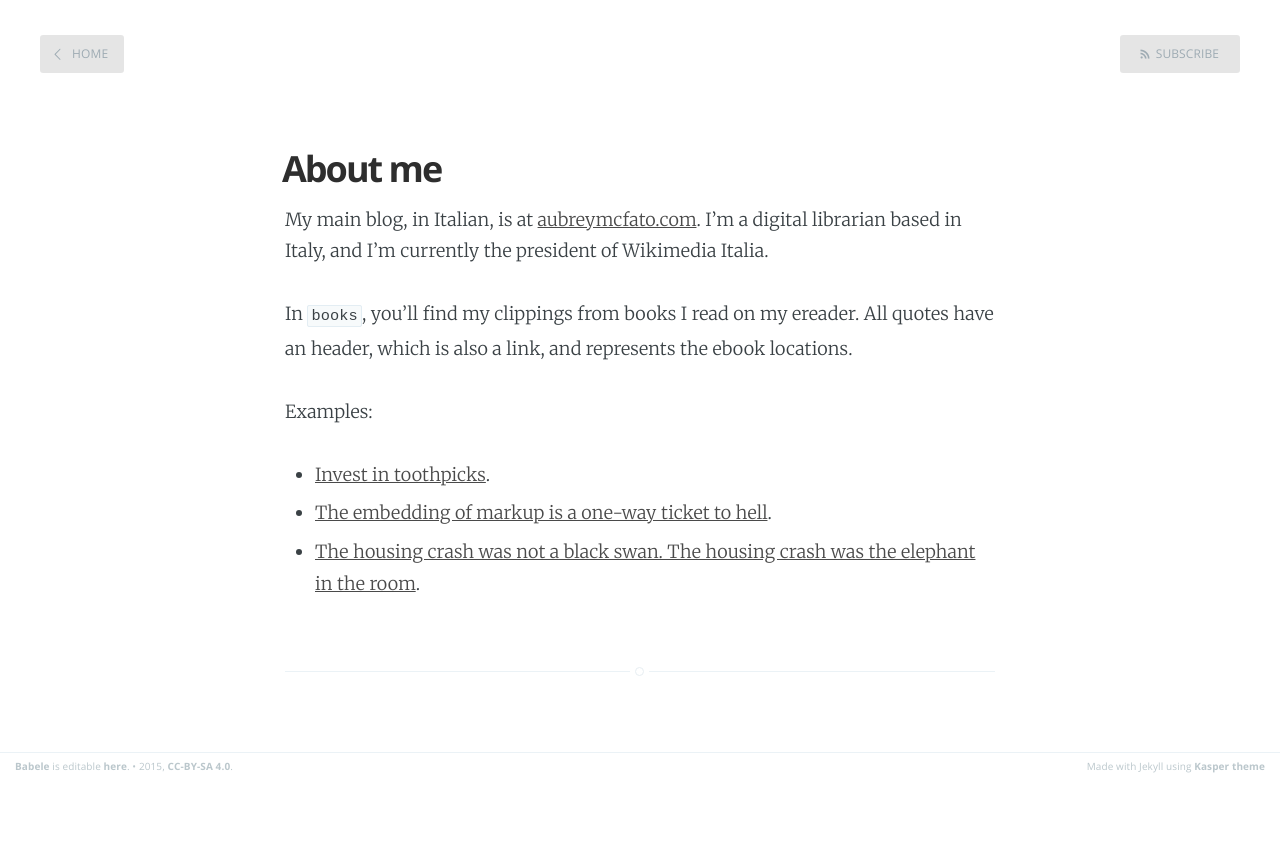
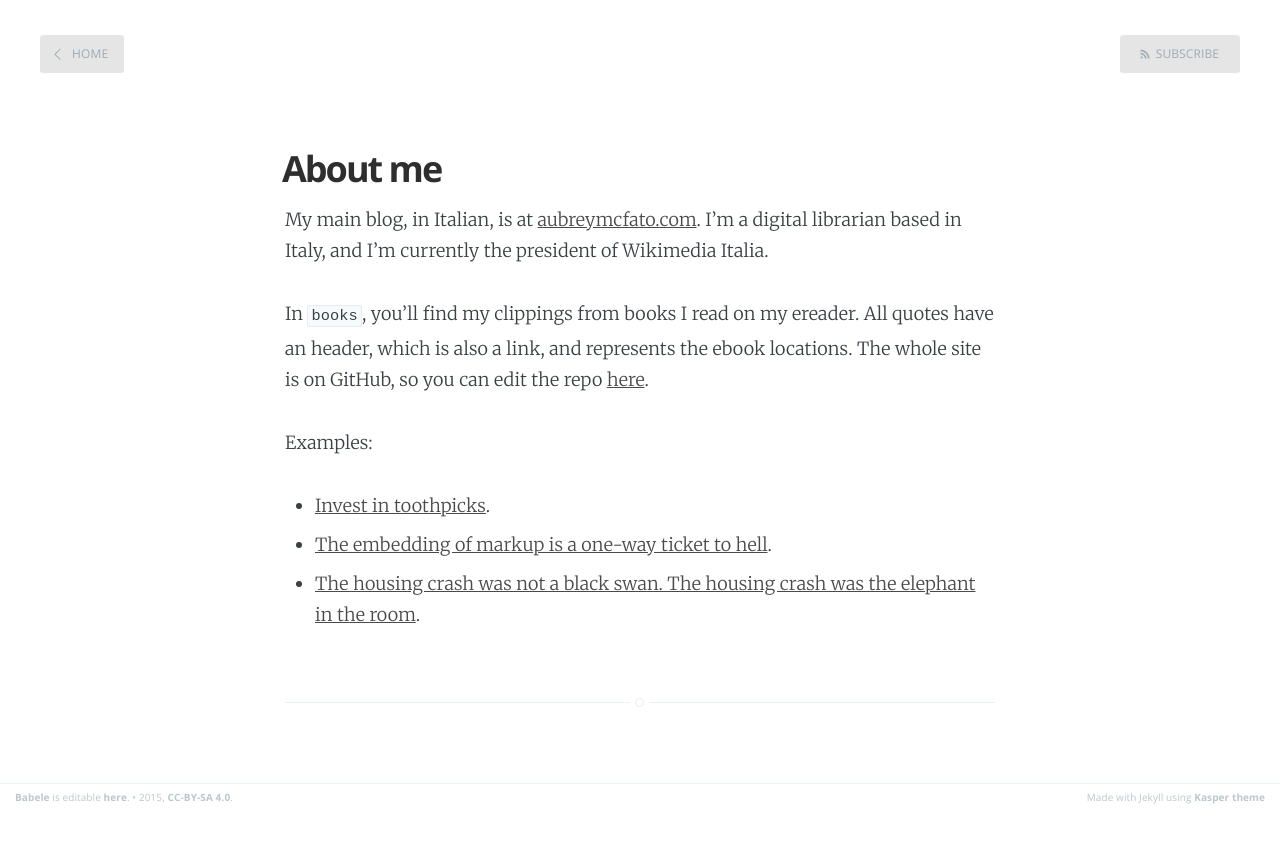
Before and after one commit to Aubreymcfato/aubreymcfato.github.io, a Jekyll site: the page built from about.md, in a window 1280 px wide. Shown: the top 843 px of the page. Built offline with Jekyll 4.4.1, drawn with Linux system fonts in a browser that asks for light colours; Markdown is read by kramdown in place of the engine named in the settings.

Commit message:
add link to repo

```diff
--- a/about.md
+++ b/about.md
@@ -6,7 +6,7 @@
 My main blog, in Italian, is at [aubreymcfato.com](http://aubreymcfato.com).
 I'm a digital librarian based in Italy, and I'm currently the president of Wikimedia Italia.
 
-In `books`, you'll find my clippings from books I read on my ereader. All quotes have an header, which is also a link, and represents the ebook locations.
+In `books`, you'll find my clippings from books I read on my ereader. All quotes have an header, which is also a link, and represents the ebook locations. The whole site is on GitHub, so you can edit the repo [here](https://github.com/Aubreymcfato/aubreymcfato.github.io).
 
 Examples:
 
```
